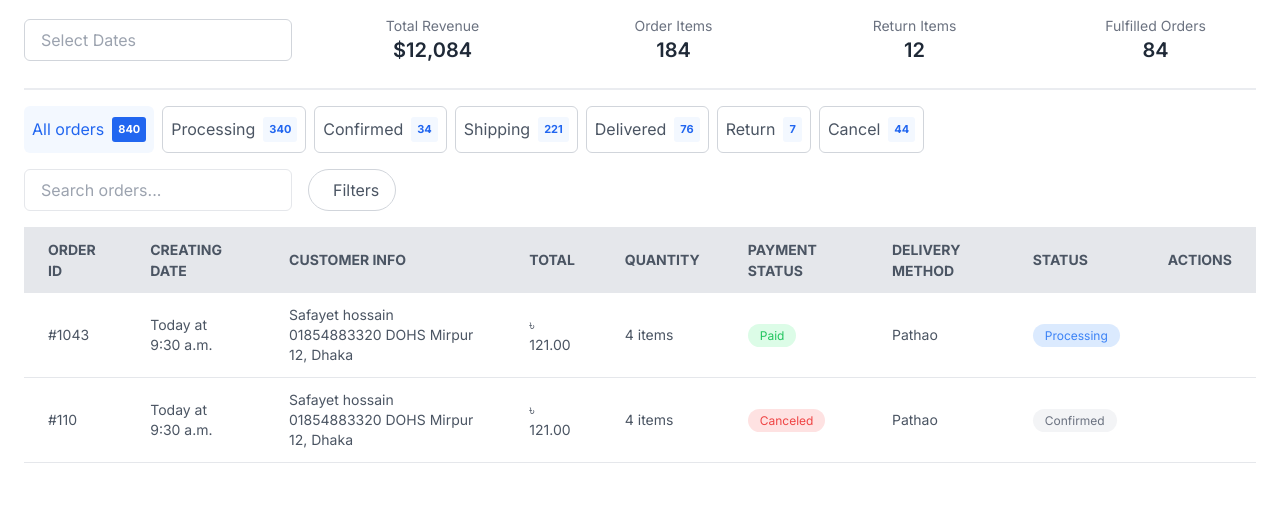
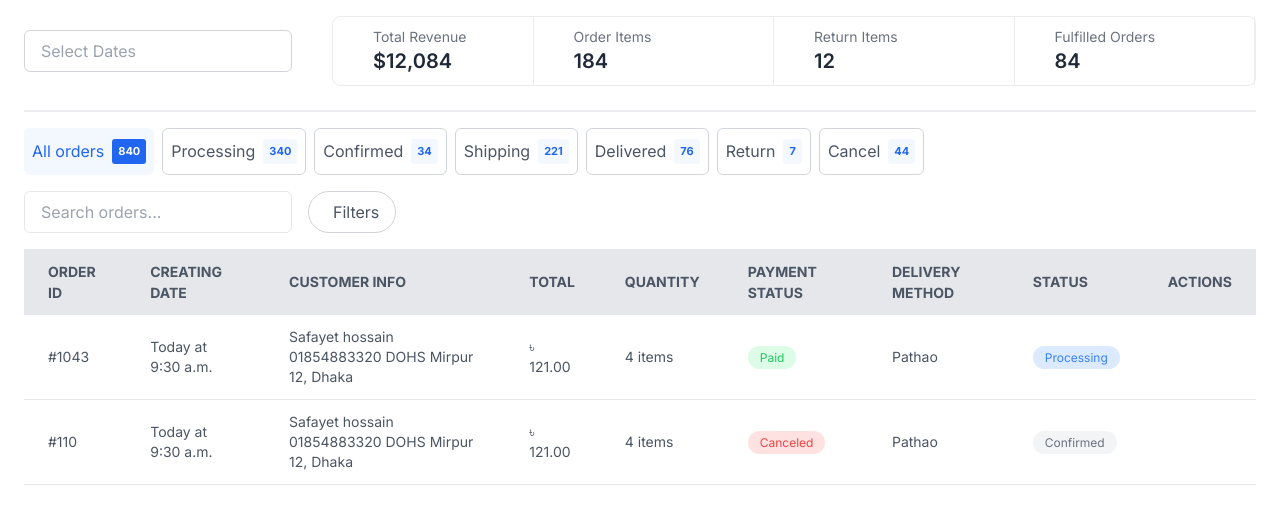
Before and after one commit to tanmoypaul1005/qzency, a Next.js app: page / in a window 1280 px wide. Shown: the top 524 px of the page. Built offline with nearby package versions, Linux system fonts and the light colour scheme.

Commit message:
chore: Update DashboardSummary component styling and layout

```diff
--- a/app/components/filter/DashboardSummary.js
+++ b/app/components/filter/DashboardSummary.js
@@ -25,20 +25,21 @@ const DashboardSummary = ({ totalRevenue, orderItems, returnItems, fulfilledOrde
                     {startDate ? format(startDate, 'MM/dd/yyyy') : ''}
                 </span>
             </div>
-            <div className="grid w-full grid-cols-2 gap-6 md:gap-10 md:grid-cols-4">
-                <div className="flex flex-col items-center">
+            {/* px-6 py-2.5 */}
+            <div className="grid w-full border-[1px] border-[#EAECF0] rounded-lg  grid-cols-2 gap-6 md:gap-10 md:grid-cols-4">
+                <div className="flex flex-col py-2.5 items-start ml-10 border-r-[1px] border-[#EAECF0]">
                     <span className="text-sm text-gray-500">Total Revenue</span>
                     <span className="text-xl font-semibold text-gray-800">${totalRevenue}</span>
                 </div>
-                <div className="flex flex-col items-center">
+                <div className="flex flex-col py-2.5 items-start  border-r-[1px] border-[#EAECF0]">
                     <span className="text-sm text-gray-500">Order Items</span>
                     <span className="text-xl font-semibold text-gray-800">{orderItems}</span>
                 </div>
-                <div className="flex flex-col items-center">
+                <div className="flex flex-col py-2.5 items-start border-r-[1px] border-[#EAECF0]">
                     <span className="text-sm text-gray-500">Return Items</span>
                     <span className="text-xl font-semibold text-gray-800">{returnItems}</span>
                 </div>
-                <div className="flex flex-col items-center">
+                <div className="flex flex-col py-2.5 items-start border-r-[1px] border-[#EAECF0]">
                     <span className="text-sm text-gray-500">Fulfilled Orders</span>
                     <span className="text-xl font-semibold text-gray-800">{fulfilledOrders}</span>
                 </div>
```
